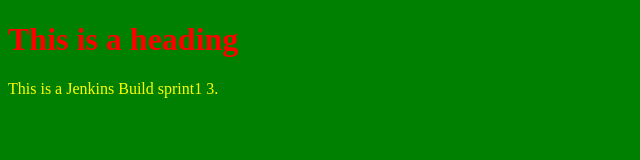
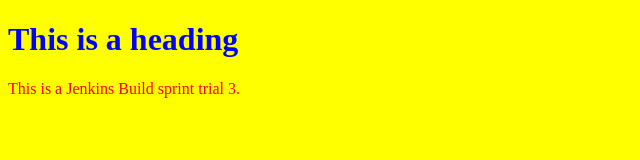
Before and after one commit to Swati1987/indexfile, a plain HTML site: page index.html in a window 1280 px wide. Shown: the whole page, without its empty margins (0-640 px from the left). Drawn offline with Linux system fonts and the light colour scheme.

Commit message:
next try

```diff
--- a/index.html
+++ b/index.html
@@ -2,15 +2,15 @@
 <html>
 	<head>
 <style>
-body {background-color: green;}
-h1   {color: red;}
-p    {color: yellow;}
+body {background-color: yellow;}
+h1   {color: blue;}
+p    {color: red;}
 </style>
 	</head>
 	<body>
 
 		<h1>This is a heading</h1>
-		<p>This is a Jenkins Build sprint1 3.</p>
+		<p>This is a Jenkins Build sprint trial 3.</p>
 
 	</body>
 </html>
```
